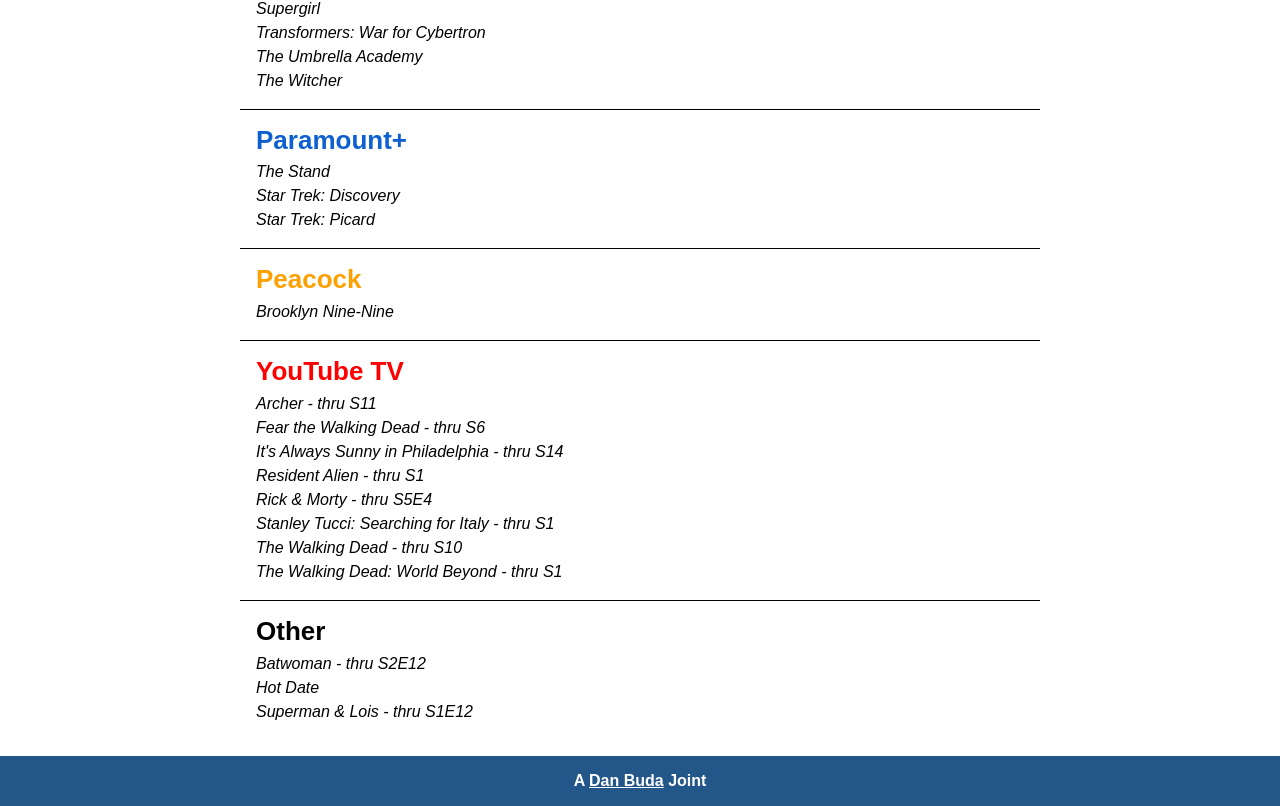
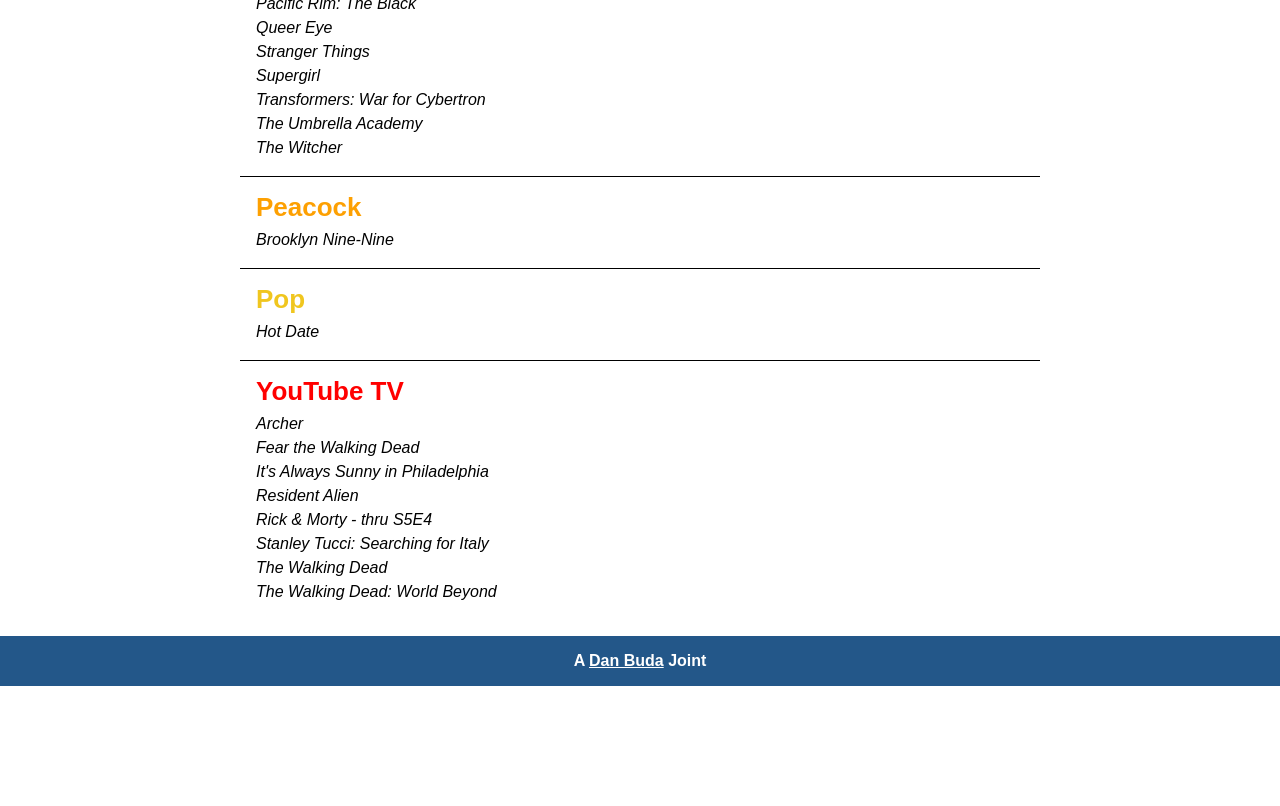
Before and after one commit to DanBuda11/tvlist, a website: page index.html in a window 1280 px wide. Shown: the part 1736-2542 px from the top of the page. After the commit the page ends 2422 px from the top, so only its background shows below. Drawn offline with nearby package versions, Linux system fonts and the light colour scheme.

Commit message:
update shows & refactor h2s

```diff
--- a/main.css
+++ b/main.css
@@ -66,50 +66,6 @@
   font-size: 20px;
 }
 
-.netflix {
-  color: #b9090b;
-}
-
-.hulu {
-  color: #3dbb3d;
-}
-
-.amazon {
-  color: #f90;
-}
-
-.hbo {
-  color: #c400fd;
-}
-
-.library {
-  color: #0e6aa8;
-}
-
-.disneyplus {
-  color: #16265f;
-}
-
-.cbs {
-  color: #0e60d0;
-}
-
-.cw {
-  color: #2ca8a8;
-}
-
-.peacock {
-  color: #fda002;
-}
-
-.youtubetv {
-  color: #f00;
-}
-
-.apple {
-  color: #25312e;
-}
-
 ul {
   list-style: none;
   margin: 0;
--- a/main.js
+++ b/main.js
@@ -9,7 +9,7 @@
 const data = [
   {
     name: 'Amazon Prime',
-    class: 'amazon',
+    color: 'F90',
     shows: [
       'Jack Ryan',
       'Hunters',
@@ -23,17 +23,17 @@
   },
   {
     name: 'Apple TV+',
-    class: 'apple',
-    shows: ['Ted Lasso', 'For All Mankind', 'See', 'Mythic Quest'],
+    color: '25312e',
+    shows: ['Ted Lasso', 'For All Mankind', 'Mythic Quest'],
   },
   {
-    name: 'Austin Public Library',
-    class: 'library',
-    shows: [],
+    name: 'CW',
+    color: '2ca8a8',
+    shows: ['Batwoman - thru S2E15', 'Superman & Lois - thru S1E2'],
   },
   {
     name: 'Disney Plus',
-    class: 'disneyplus',
+    color: '16265f',
     shows: [
       'The Mandalorian',
       'Cruella',
@@ -44,7 +44,7 @@
   },
   {
     name: 'HBO Max',
-    class: 'hbo',
+    color: 'c400fd',
     image: 'hbogo.png',
     shows: [
       'Barry',
@@ -60,12 +60,12 @@
   },
   {
     name: 'Hulu',
-    class: 'hulu',
+    color: '3dbb3d',
     shows: ['The Orville', 'Solar Opposites', 'Justified', 'MODOK', 'Helstrom'],
   },
   {
     name: 'Netflix',
-    class: 'netflix',
+    color: 'b9090b',
     shows: [
       'The Flash',
       "DC's Legends of Tommorrow",
@@ -82,7 +82,6 @@
       'Castlevania',
       'Ozark',
       'Giri/Haji',
-      'Dark',
       'The Umbrella Academy',
       'Cobra Kai',
       'Transformers: War for Cybertron',
@@ -95,36 +94,27 @@
     ],
   },
   {
-    name: 'Paramount+',
-    class: 'cbs',
-    shows: ['Star Trek: Picard', 'Star Trek: Discovery', 'The Stand'],
-  },
-  {
     name: 'Peacock',
-    class: 'peacock',
+    color: 'fda002',
     shows: ['Brooklyn Nine-Nine'],
   },
   {
-    name: 'YouTube TV',
-    class: 'youtubetv',
-    shows: [
-      'Fear the Walking Dead - thru S6',
-      'Rick & Morty - thru S5E4',
-      'The Walking Dead - thru S10',
-      'Archer - thru S11',
-      "It's Always Sunny in Philadelphia - thru S14",
-      'The Walking Dead: World Beyond - thru S1',
-      'Resident Alien - thru S1',
-      'Stanley Tucci: Searching for Italy - thru S1',
-    ],
+    name: 'Pop',
+    color: 'f0c61f',
+    shows: ['Hot Date'],
   },
   {
-    name: 'Other',
-    class: 'other',
+    name: 'YouTube TV',
+    color: 'f00',
     shows: [
-      'Hot Date',
-      'Batwoman - thru S2E12',
-      'Superman & Lois - thru S1E12',
+      'Fear the Walking Dead',
+      'Rick & Morty - thru S5E4',
+      'The Walking Dead',
+      'Archer',
+      "It's Always Sunny in Philadelphia",
+      'The Walking Dead: World Beyond',
+      'Resident Alien',
+      'Stanley Tucci: Searching for Italy',
     ],
   },
 ];
@@ -205,7 +195,7 @@
       const channelData = [];
       // Create the h2 element for the channel name
 
-      const channelName = `<div class="channelContainer"><h2 class=${channel.class}>${channel.name}</h2>`;
+      const channelName = `<div class="channelContainer"><h2 style="color:#${channel.color};">${channel.name}</h2>`;
 
       // Push the 1st half of the ul tag with class name into the array
       channelData.push(`${channelName}<ul class='${channel.class}list'>`);
```
